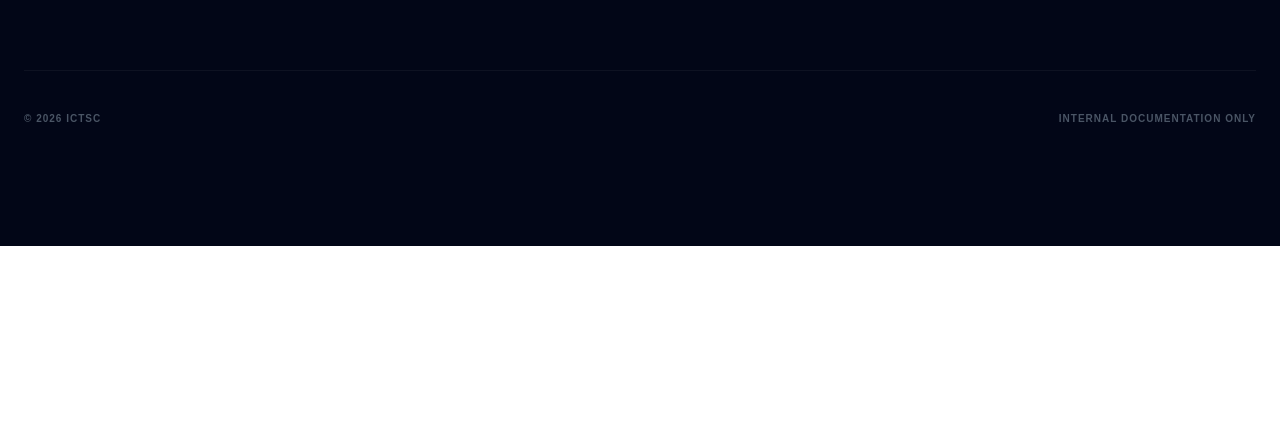
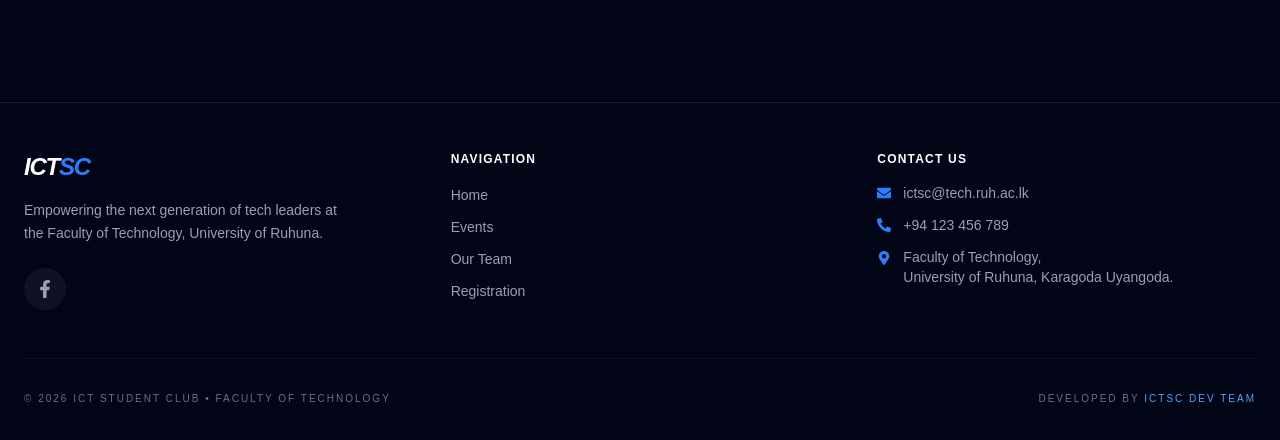
Before and after one commit to HarshanaPrabhath/ICTSC-Web-SIte, a React (Vite) app in the folder Frontend/ictsc web/: page /projects in a window 1280 px wide. Shown: the part 1896-2336 px from the top of the page. Before the commit the page ends 2142 px from the top, so only its background shows below. Built offline with nearby package versions, Linux system fonts and the light colour scheme.

Commit message:
footer updated

```diff
--- a/Frontend/ictsc web/src/components/Footer.jsx
+++ b/Frontend/ictsc web/src/components/Footer.jsx
@@ -11,7 +11,7 @@ function Footer() {
           {/* Brand Section */}
           <div className="space-y-4">
             <h2 className="text-2xl font-black text-white tracking-tighter italic">
-              ICT<span className="text-indigo-500">SC</span>
+              ICT<span className="text-blue-500">SC</span>
             </h2>
             <p className="text-gray-400 text-sm leading-relaxed max-w-xs">
               Empowering the next generation of tech leaders at the Faculty of Technology, University of Ruhuna.
@@ -32,10 +32,10 @@ function Footer() {
           <div className="space-y-4">
             <h3 className="text-white font-bold uppercase tracking-widest text-xs">Navigation</h3>
             <ul className="space-y-2">
-              <li><Link to="/" className="text-gray-400 hover:text-indigo-400 text-sm transition-colors">Home</Link></li>
-              <li><Link to="/events" className="text-gray-400 hover:text-indigo-400 text-sm transition-colors">Events</Link></li>
-              <li><Link to="/team" className="text-gray-400 hover:text-indigo-400 text-sm transition-colors">Our Team</Link></li>
-              <li><Link to="/register" className="text-gray-400 hover:text-indigo-400 text-sm transition-colors">Registration</Link></li>
+              <li><Link to="/" className="text-gray-400 hover:text-blue-400 text-sm transition-colors">Home</Link></li>
+              <li><Link to="/events" className="text-gray-400 hover:text-blue-400 text-sm transition-colors">Events</Link></li>
+              <li><Link to="/team" className="text-gray-400 hover:text-blue-400 text-sm transition-colors">Our Team</Link></li>
+              <li><Link to="/register" className="text-gray-400 hover:text-blue-400 text-sm transition-colors">Registration</Link></li>
             </ul>
           </div>
 
@@ -44,15 +44,15 @@ function Footer() {
             <h3 className="text-white font-bold uppercase tracking-widest text-xs">Contact Us</h3>
             <div className="space-y-3">
               <div className="flex items-center gap-3 text-gray-400 text-sm">
-                <FaEnvelope className="text-indigo-500" />
+                <FaEnvelope className="text-blue-500" />
                 <a href="mailto:ictsc@tech.ruh.ac.lk" className="hover:text-white transition-colors">ictsc@tech.ruh.ac.lk</a>
               </div>
               <div className="flex items-center gap-3 text-gray-400 text-sm">
-                <FaPhoneAlt className="text-indigo-500" />
+                <FaPhoneAlt className="text-blue-500" />
                 <span>+94 123 456 789</span>
               </div>
               <div className="flex items-start gap-3 text-gray-400 text-sm">
-                <FaMapMarkerAlt className="text-indigo-500 mt-1" />
+                <FaMapMarkerAlt className="text-blue-500 mt-1" />
                 <span>Faculty of Technology,<br />University of Ruhuna, Karagoda Uyangoda.</span>
               </div>
             </div>
@@ -66,7 +66,7 @@ function Footer() {
             © {new Date().getFullYear()} ICT Student Club • Faculty of Technology
           </p>
           <p className="text-gray-500 text-[10px] uppercase tracking-[0.2em]">
-            Developed by <span className="text-indigo-400">ICTSC Dev Team</span>
+            Developed by <span className="text-blue-400">ICTSC Dev Team</span>
           </p>
         </div>
       </div>
--- a/Frontend/ictsc web/src/components/Navbar.jsx
+++ b/Frontend/ictsc web/src/components/Navbar.jsx
@@ -17,7 +17,7 @@ function Navbar() {
 
   return (
     <nav className="sticky top-0 z-[100] px-4 py-6 lg:px-[13%] md:px-[7%] pointer-events-none">
-      <div className="pointer-events-auto relative rounded-2xl bg-gray-900/90 backdrop-blur-xl border border-white/10 shadow-2xl">
+      <div className="pointer-events-auto relative rounded-2xl bg-gray-900/90 backdrop-blur-lg border border-white/10 shadow-2xl">
         <div className="mx-auto max-w-7xl px-4 sm:px-6 lg:px-8">
           <div className="relative flex h-20 items-center justify-between">
 
--- a/Frontend/ictsc web/src/pages/Calender.jsx
+++ b/Frontend/ictsc web/src/pages/Calender.jsx
@@ -1,5 +1,6 @@
 import React from "react";
 import Navbar from "../components/Navbar";
+import Footer from "../components/Footer";
 
 // 1. Sleek Event Card (Cyan/Blue Theme)
 function EventDisplay({ event }) {
@@ -136,6 +137,7 @@ function Calender() {
           </div>
         </section>
       </div>
+       <Footer />
     </div>
   );
 }
--- a/Frontend/ictsc web/src/pages/Project.jsx
+++ b/Frontend/ictsc web/src/pages/Project.jsx
@@ -1,5 +1,6 @@
 import React from "react";
 import Navbar from "../components/Navbar";
+import Footer from "../components/Footer";
 
 // 1. Program Card Component (Updated Colors)
 function ProgramCard({ program }) {
@@ -150,12 +151,10 @@ function Project() {
             ))}
           </div>
 
-          <footer className="mt-32 py-10 border-t border-white/5 flex justify-between items-center text-gray-600 text-[10px] font-black uppercase tracking-widest">
-            <span>© 2026 ICTSC</span>
-            <span>Internal Documentation Only</span>
-          </footer>
+
         </section>
       </div>
+            <Footer />
     </div>
   );
 }
--- a/Frontend/ictsc web/src/pages/Team.jsx
+++ b/Frontend/ictsc web/src/pages/Team.jsx
@@ -1,5 +1,6 @@
 import React from "react";
 import Navbar from "../components/Navbar";
+import Footer from "../components/Footer";
 
 // 1. Reusable Team Card Component
 function TeamCard({ name, role, image, isLarge, isSmall }) {
@@ -49,7 +50,7 @@ function Team() {
   // --- Data Structure ---
   const board = {
     president: { name: "Chirath Wijesinghe", role: "President" },
-    vicePresident: { name: "Harshana Prabath", role: "Vice President" },
+    vicePresident: { name: "Harshana Prabhath", role: "Vice President" },
     secretaries: [
       { name: "Sajini Kaushalya", role: "Joint Secretary" },
       { name: "Shonali Galpihila", role: "Joint Secretary" },
@@ -155,6 +156,7 @@ function Team() {
 
         </section>
       </div>
+       <Footer />
     </div>
   );
 }
```
